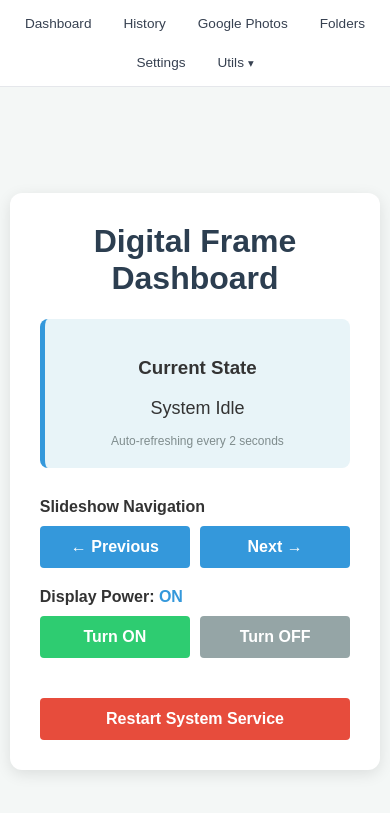
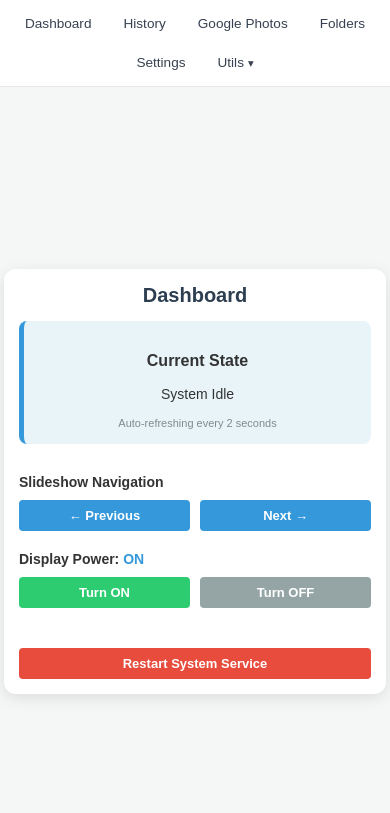
Before and after one commit to agmonr/digitalFrame, a Flask app: template templates/dashboard.html in a window 390 px wide. Shown: the top 813 px of the page. Run offline with Flask 3, Linux system fonts and the light colour scheme; the template is opened without the code that fills it, so the values that code supplies are empty.

Commit message:
UI: Improve dashboard mobile responsiveness by adjusting font sizes

```diff
--- a/templates/dashboard.html
+++ b/templates/dashboard.html
@@ -25,22 +25,22 @@
             box-shadow: 0 4px 15px rgba(0,0,0,0.1);
             box-sizing: border-box;
         }
-        h1 { margin-top: 0; color: #2c3e50; text-align: center; }
-        .status-card { background: #e8f4f8; padding: 20px; border-radius: 8px; margin-bottom: 25px; border-left: 5px solid #3498db; text-align: center; }
+        h1 { margin-top: 0; color: #2c3e50; text-align: center; font-size: 24px; }
+        .status-card { background: #e8f4f8; padding: 15px; border-radius: 8px; margin-bottom: 25px; border-left: 5px solid #3498db; text-align: center; }
         .current-image { width: 100%; max-height: 400px; object-fit: contain; background: #000; border-radius: 8px; margin-top: 15px; }
         .action-section { margin-top: 30px; }
         .action-group { margin-bottom: 20px; }
-        .action-group label { display: block; margin-bottom: 10px; font-weight: bold; }
+        .action-group label { display: block; margin-bottom: 10px; font-weight: bold; font-size: 14px; }
         .btn-row { display: flex; gap: 10px; }
         button {
             flex: 1;
             background: #3498db;
             color: white;
             border: none;
-            padding: 12px 15px;
+            padding: 10px 8px;
             border-radius: 4px;
             cursor: pointer;
-            font-size: 16px;
+            font-size: 14px;
             font-weight: bold;
             transition: background 0.2s;
         }
@@ -51,17 +51,25 @@
         button.btn-off:hover { background: #7f8c8d; }
         button.restart { background: #e74c3c; margin-top: 20px; width: 100%; }
         button.restart:hover { background: #c0392b; }
-        .refresh-info { font-size: 12px; color: #7f8c8d; margin-top: 10px; }
+        .refresh-info { font-size: 11px; color: #7f8c8d; margin-top: 10px; }
+
+        @media (max-width: 480px) {
+            .container { padding: 15px; width: 98%; }
+            h1 { font-size: 20px; }
+            #display-info { font-size: 14px !important; }
+            button { font-size: 13px; padding: 8px 5px; }
+            .status-card h3 { font-size: 16px; }
+        }
     </style>
 </head>
 <body>
     {% include "nav.html" %}
     <div class="container">
-        <h1>Digital Frame Dashboard</h1>
+        <h1>Dashboard</h1>
 
         <div class="status-card">
             <h3>Current State</h3>
-            <div id="display-info" style="font-size: 18px; margin-bottom: 10px;">Loading...</div>
+            <div id="display-info" style="font-size: 16px; margin-bottom: 10px; word-break: break-all;">Loading...</div>
             <img id="display-preview" class="current-image" src="" alt="Current Display" style="display: none;">
             <div style="margin-top: 15px;">
                 <a id="full-image-link" href="/current" target="_blank" style="color: #3498db; text-decoration: none; font-weight: bold; display: none;">Open Full Screen Viewer &rarr;</a>
```
